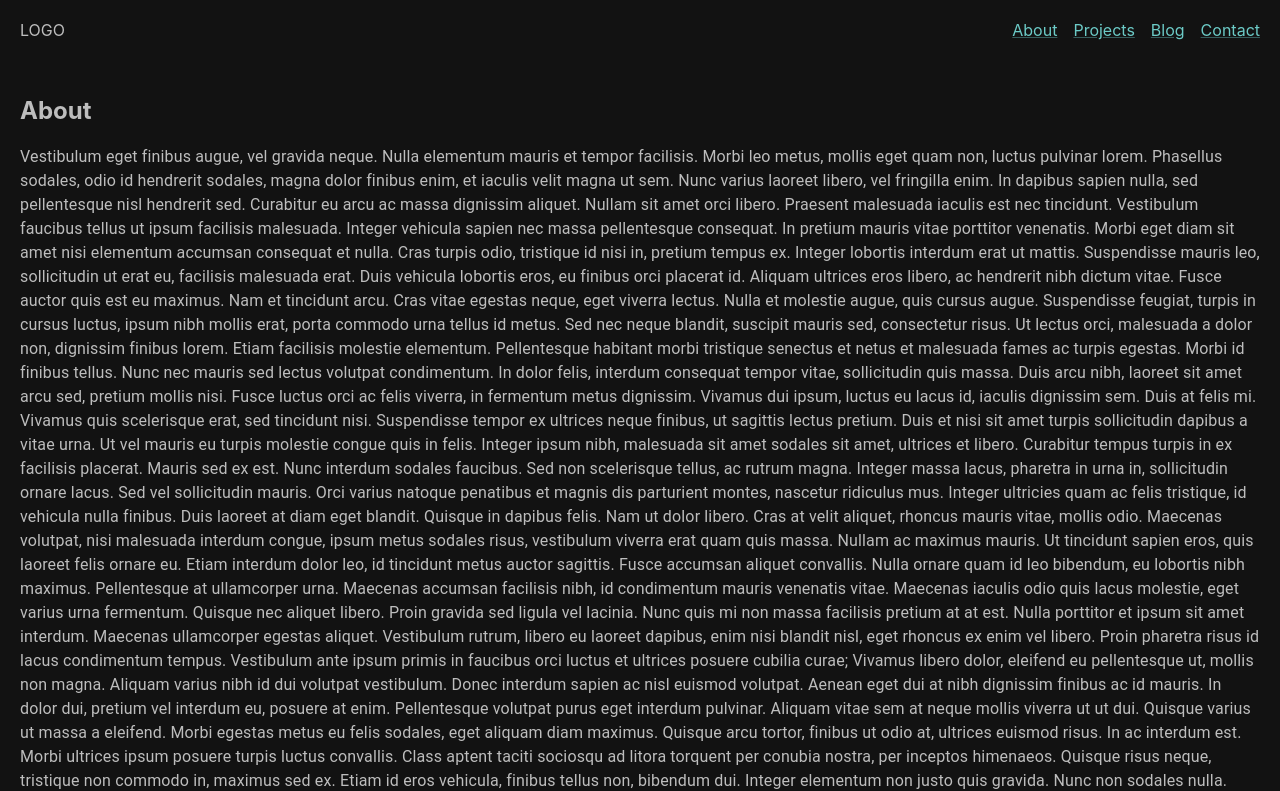
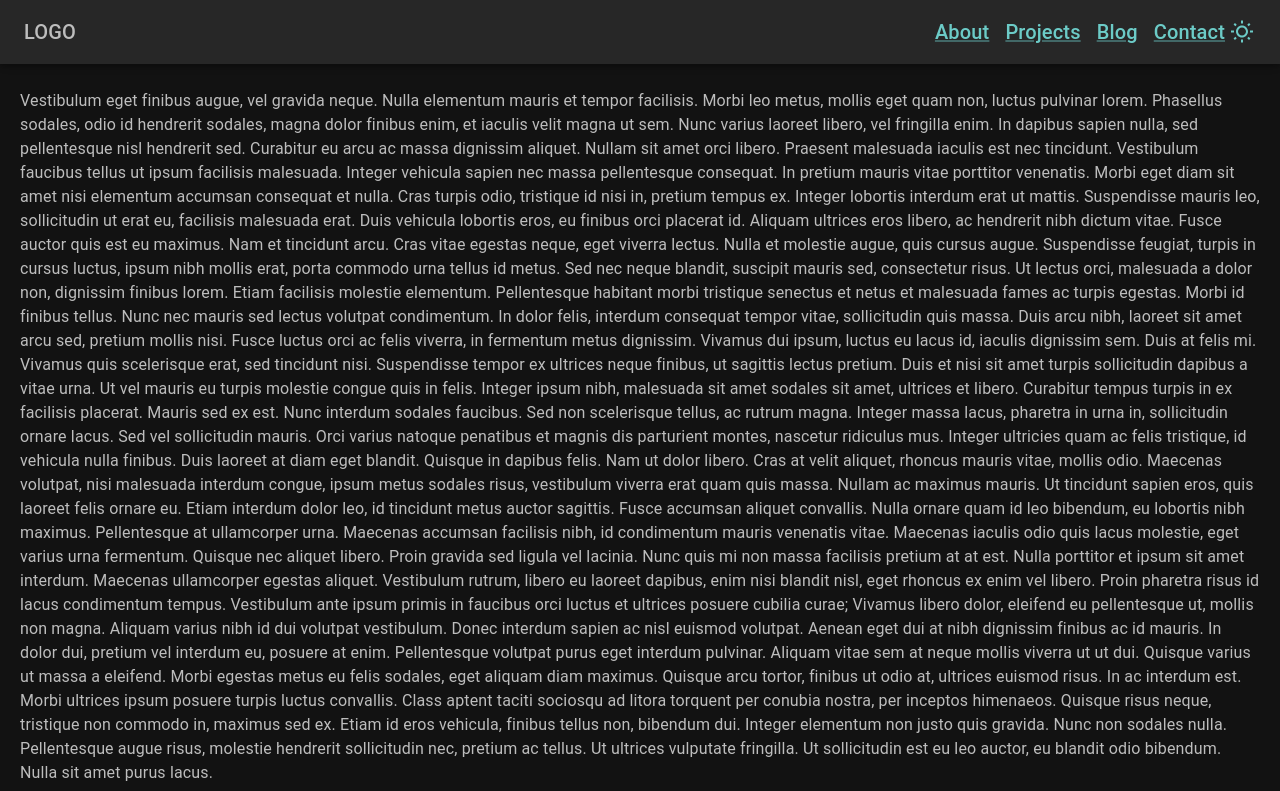
Before and after one commit to krisograbek/mui-responsive-website-tmp, a React (Create React App) app: page / in a window 1280 px wide. Shown: the top 791 px of the page. Built offline with nearby package versions, Linux system fonts and the light colour scheme.

Commit message:
use burger menu for screens under 600px, move theme toggler to header

```diff
--- a/public/index.html
+++ b/public/index.html
@@ -2,14 +2,14 @@
 <html lang="en">
   <head>
     <meta charset="utf-8" />
-    <link rel="icon" href="%PUBLIC_URL%/favicon.ico" />
+    <!-- <link rel="icon" href="%PUBLIC_URL%/favicon.ico" /> -->
     <meta name="viewport" content="width=device-width, initial-scale=1" />
     <meta name="theme-color" content="#000000" />
     <meta
       name="description"
       content="Web site created using create-react-app"
     />
-    <link rel="apple-touch-icon" href="%PUBLIC_URL%/logo192.png" />
+    <!-- <link rel="apple-touch-icon" href="%PUBLIC_URL%/logo192.png" /> -->
     <!--
       manifest.json provides metadata used when your web app is installed on a
       user's mobile device or desktop. See https://developers.google.com/web/fundamentals/web-app-manifest/
--- a/src/App.js
+++ b/src/App.js
@@ -1,5 +1,4 @@
-import Brightness3Outlined from '@mui/icons-material/Brightness3Outlined';
-import WbSunnyOutlined from '@mui/icons-material/WbSunnyOutlined';
+
 import { Grid } from '@mui/material';
 import { grey } from '@mui/material/colors';
 import IconButton from '@mui/material/IconButton';
@@ -64,7 +63,7 @@ function App() {
   const classes = useStyles();
   const [themeMode, setThemeMode] = useState(true);
   const theme = themeMode ? darkTheme : lightTheme;
-  const Icon = themeMode ? WbSunnyOutlined : Brightness3Outlined;
+
 
   return (
     <ThemeProvider theme={theme}>
@@ -73,19 +72,8 @@ function App() {
           container
           direction="column"
         >
-          <Header />
+          <Header setThemeMode={setThemeMode} themeMode={themeMode} />
           <Content />
-          <Grid item>
-            <IconButton
-              edge="end"
-              color="primary"
-              size="small"
-              aria-label="mode"
-              onClick={() => setThemeMode(!themeMode)}
-            >
-              <Icon fontSize="large" />
-            </IconButton>
-          </Grid>
         </Grid>
       </Paper>
     </ThemeProvider>
--- a/src/Header.js
+++ b/src/Header.js
@@ -1,19 +1,81 @@
-import { Grid, Link, useMediaQuery, useTheme } from '@mui/material'
-import React from 'react'
+import React, { useState } from 'react'
+import Brightness3Outlined from '@mui/icons-material/Brightness3Outlined';
+import WbSunnyOutlined from '@mui/icons-material/WbSunnyOutlined';
+import AppBar from '@mui/material/AppBar'
+import Toolbar from '@mui/material/Toolbar'
+import Typography from '@mui/material/Typography'
+import Grid from '@mui/material/Grid'
+import Link from '@mui/material/Link'
+import useMediaQuery from '@mui/material/useMediaQuery'
+import useTheme from '@mui/styles/useTheme'
+import Menu from '@mui/material/Menu'
+import MenuItem from '@mui/material/MenuItem'
+import IconButton from '@mui/material/IconButton'
+import MenuIcon from '@mui/icons-material/Menu'
+import makeStyles from '@mui/styles/makeStyles'
 
-function Header() {
-  const theme = useTheme();
-  const isMobile = useMediaQuery(theme.breakpoints.down("sm"));
+const mobileStyles = makeStyles({
+  menu: {
+    alignSelf: 'flex-end'
+  }
+});
 
-  console.log(isMobile)
+const useStyles = makeStyles({
+  logo: {
+    flexGrow: 1
+  }
+});
 
+const menuItems = [
+  { link: "#about", name: "about" },
+  { link: "#projects", name: "projects" },
+  { link: "#blog", name: "blog" },
+  { link: "#contact", name: "contact" }
+]
+
+function MobileNavbar() {
+  const { menu } = mobileStyles();
+  const [anchor, setAnchor] = useState(null);
+  const handleMenu = (event) => {
+    setAnchor(event.currentTarget);
+  };
+  const handleMenuClose = () => {
+    setAnchor(null);
+  }
   return (
-    <Grid item>
-      <Grid container>
-        <Grid item xs={3}>
-          LOGO
-        </Grid>
-        <Grid item xs={9}>
+    <>
+      <IconButton
+        aria-label="menu"
+        onClick={handleMenu}
+        className={menu}
+      >
+        <MenuIcon />
+      </IconButton>
+      <Menu
+        id="menu"
+        anchorEl={anchor}
+        open={Boolean(anchor)}
+        onClose={handleMenuClose}
+      >
+        {menuItems.map(({ link, name }) => {
+          return (
+            <MenuItem
+              key={name}
+              component={Link}
+              href={link}
+            >
+              {name}
+            </MenuItem>
+          )
+        })}
+
+      </Menu>
+    </>
+  )
+}
+
+function DesktopNavbar() {
+  return (
     <Grid
       container
       spacing={2}
@@ -24,9 +86,45 @@ function Header() {
       <Grid item><Link href="#blog">Blog</Link></Grid>
       <Grid item><Link href="#contact">Contact</Link></Grid>
     </Grid>
-        </Grid>
-      </Grid>
-    </Grid>
+  )
+}
+
+function Header(props) {
+  const { themeMode, setThemeMode } = props;
+  const theme = useTheme();
+  const { logo } = useStyles();
+  const isMobile = useMediaQuery(theme.breakpoints.down("sm"));
+
+  const Icon = themeMode ? WbSunnyOutlined : Brightness3Outlined;
+
+  return (
+    <Grid item>
+      <AppBar position="fixed" color="default">
+        <Toolbar>
+          <Typography variant="h6" className={logo}>
+            LOGO
+          </Typography>
+          <Typography variant="h6">
+            {isMobile ?
+              <MobileNavbar />
+              :
+              <DesktopNavbar />
+            }
+          </Typography>
+          <Typography>
+            <IconButton
+              edge="end"
+              color="primary"
+              size="small"
+              aria-label="mode"
+              onClick={() => setThemeMode(!themeMode)}
+            >
+              <Icon fontSize="medium" />
+            </IconButton>
+          </Typography>
+        </Toolbar>
+      </AppBar>
+    </Grid >
   )
 }
 
```
Lines whose indentation alone changed are shown as unchanged.
